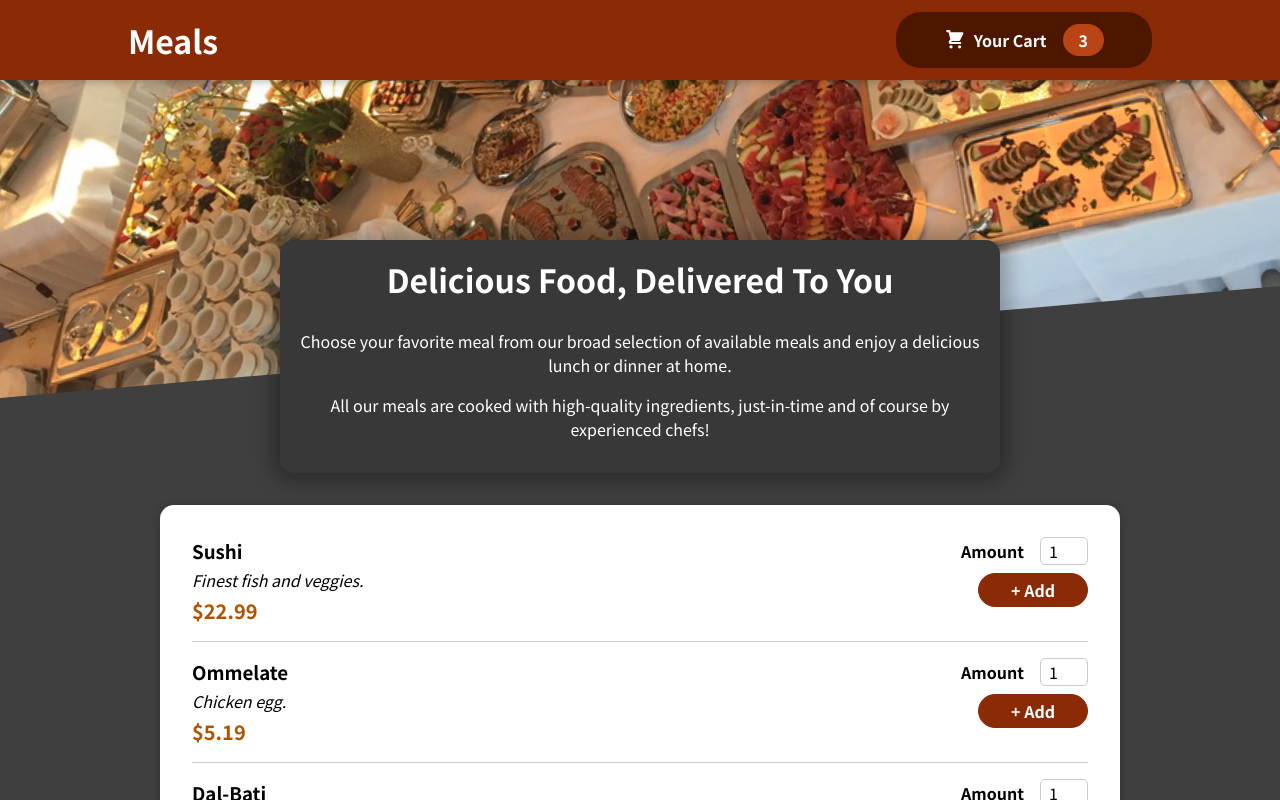
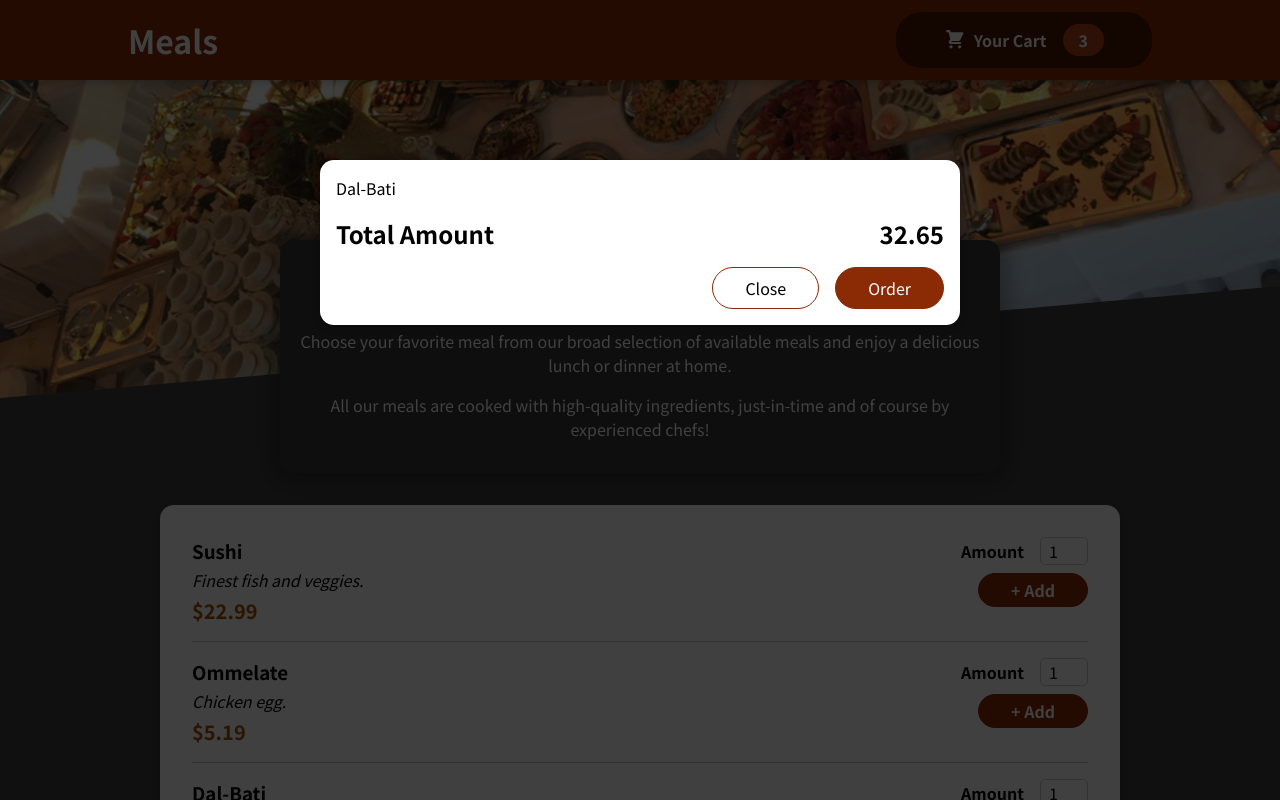
Before and after one commit to adilahamad786/meals-app, a JavaScript app: page / in a window 1280 px wide. Shown: the top 800 px of the page. Built offline with nearby package versions, Linux system fonts and the light colour scheme.

Commit message:
Card and Modal related component is ready!

```diff
--- a/public/index.html
+++ b/public/index.html
@@ -28,6 +28,7 @@
   </head>
   <body>
     <noscript>You need to enable JavaScript to run this app.</noscript>
+    <div id="overlays"></div>
     <div id="root"></div>
     <!--
       This HTML file is a template.
--- a/src/App.js
+++ b/src/App.js
@@ -1,9 +1,11 @@
+import Cart from "./components/Cart/Cart";
 import Header from "./components/Layout/Header";
 import Meals from "./components/Meals/Meals";
 
 function App() {
   return (
     <>
+      <Cart />
       <Header />
       <main>
         <Meals />
--- /dev/null
+++ b/src/components/Cart/Cart.js
@@ -0,0 +1,26 @@
+import classes from "./Cart.module.css";
+import Modal from "../UI/Modal";
+
+const Cart = (props) => {
+  const cartItems = <ul className={classes["cart-items"]}>
+      {[{ id: "c1", name: "Dal-Bati", amount: 2, price: 21.63 }].map((item) => (
+        <li>{item.name}</li>
+      ))}
+    </ul>
+
+  return (
+    <Modal>
+        {cartItems}
+        <div className={classes.total}>
+            <span>Total Amount</span>
+            <span>32.65</span>
+        </div>
+        <div className={classes.actions}>
+            <button className={classes["button-alt"]}>Close</button>
+            <button className={classes.button}>Order</button>
+        </div>
+    </Modal>
+  );
+};
+
+export default Cart;
--- /dev/null
+++ b/src/components/Cart/Cart.module.css
@@ -0,0 +1,46 @@
+.cart-items {
+  list-style: none;
+  margin: 0;
+  padding: 0;
+  max-height: 20rem;
+  overflow: auto;
+}
+
+.total {
+  display: flex;
+  justify-content: space-between;
+  align-items: center;
+  font-weight: bold;
+  font-size: 1.5rem;
+  margin: 1rem 0;
+}
+
+.actions {
+  text-align: right;
+}
+
+.actions button {
+  font: inherit;
+  cursor: pointer;
+  background-color: transparent;
+  border: 1px solid #8a2b06;
+  padding: 0.5rem 2rem;
+  border-radius: 25px;
+  margin-left: 1rem;
+}
+
+.actions button:hover,
+.actions button:active {
+  background-color: #5a1a01;
+  border-color: #5a1a01;
+  color: white;
+}
+
+.actions .button--alt {
+  color: #8a2b06;
+}
+
+.actions .button {
+  background-color: #8a2b06;
+  color: white;
+}
--- a/src/components/Layout/HeaderCartButton.js
+++ b/src/components/Layout/HeaderCartButton.js
@@ -1,4 +1,4 @@
-import CartIcon from "../Card/CartIcon";
+import CartIcon from "../Cart/CartIcon";
 import classes from "./HeaderCartButton.module.css";
 
 const HeaderCartButton = () => {
--- /dev/null
+++ b/src/components/UI/Modal.js
@@ -0,0 +1,29 @@
+import ReactDOM from "react-dom";
+import classes from "./Modal.module.css";
+
+const Backdrop = props => {
+    return (
+        <div className={classes.backdrop}></div>
+    );
+}
+
+const ModalOverlay = props => {
+    return (
+        <div className={classes.modal}>
+            <div className={classes.content}>{props.children}</div>
+        </div>
+    );
+}
+
+const portalElement = document.getElementById('overlays');
+
+const Modal = props => {
+    return (
+        <>
+            {ReactDOM.createPortal(<Backdrop />, portalElement)}
+            {ReactDOM.createPortal(<ModalOverlay>{props.children}</ModalOverlay>, portalElement)}
+        </>
+    );
+}
+
+export default Modal;
--- /dev/null
+++ b/src/components/UI/Modal.module.css
@@ -0,0 +1,40 @@
+.backdrop {
+    position: fixed;
+    top: 0;
+    left: 0;
+    width: 100%;
+    height: 100vh;
+    z-index: 20;
+    background-color: rgba(0, 0, 0, 0.75);
+}
+
+.modal {
+    position: fixed;
+    top: 20vh;
+    left: 5%;
+    width: 90%;
+    background-color: white;
+    padding: 1rem;
+    border-radius: 14px;
+    box-shadow: 0 2px 8px rgba(0, 0, 0, 0.25);
+    z-index: 30;
+    animation: slide-down 300ms ease-out forwards;
+}
+
+@media (min-width: 768px) {
+    .modal {
+        width: 40rem;
+        left: calc(50% - 20rem);
+    }
+}
+
+@keyframes slide-down {
+    from {
+        opacity: 0;
+        transform: translateY(-3rem);
+    }
+    to {
+        opacity: 1;
+        transform: translateY(0);
+    }
+}
```
Also changed, not shown: src/components/Cart/CartIcon.js (renamed from src/components/Card/CartIcon.js), 1 other file (tests, documents, lock files or other folders).
